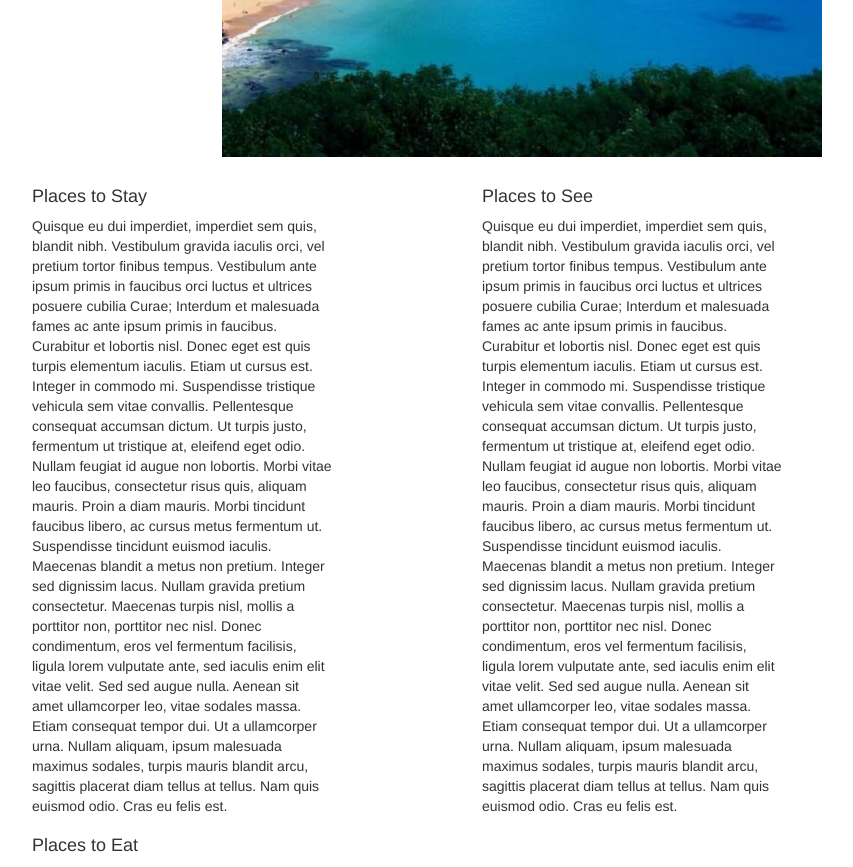
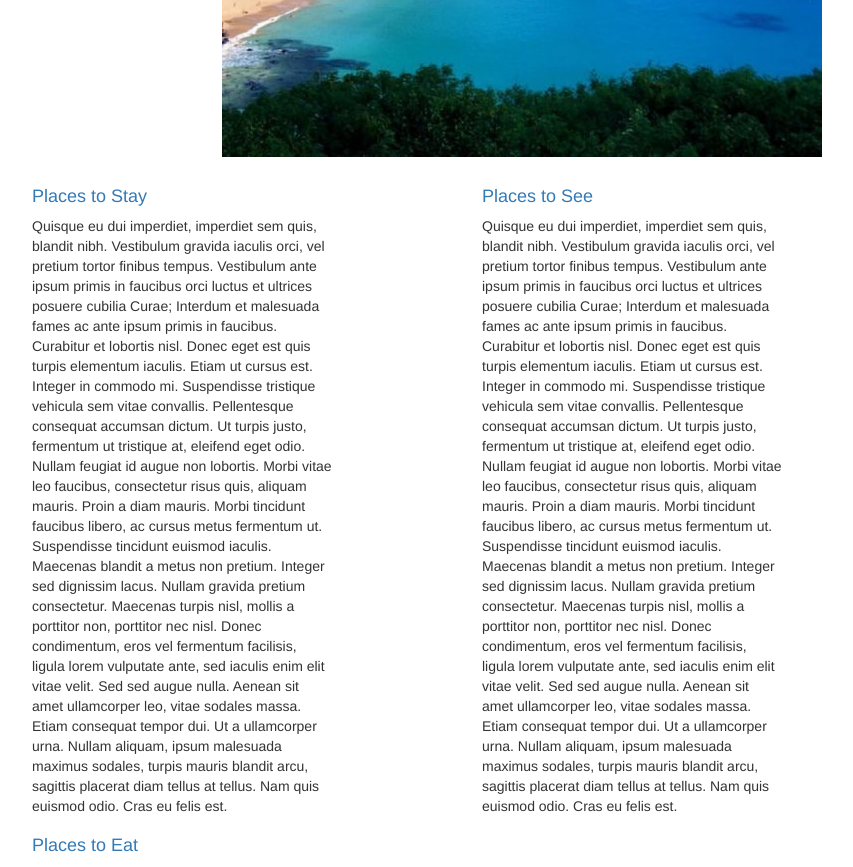
Before and after one commit to glatimer/vacation, a plain HTML site: page vacation/index.html in a window 1280 px wide. Shown: the part 373-1240 px from the top of the page, without its empty margins (118-971 px from the left). Drawn offline with Linux system fonts and the light colour scheme.

Commit message:
Added links.

```diff
--- a/vacation/index.html
+++ b/vacation/index.html
@@ -12,17 +12,17 @@
       <img src="img/hawaii-oceanscape.jpg">
     </div>
     <div class="column">
-      <h4>Places to Stay</h4>
+      <h4><a href="http://www.aloha-hawaii.com/places-to-stay/">Places to Stay</a></h4>
       <p>Quisque eu dui imperdiet, imperdiet sem quis, blandit nibh. Vestibulum gravida iaculis orci, vel pretium tortor finibus tempus. Vestibulum ante ipsum primis in faucibus orci luctus et ultrices posuere cubilia Curae; Interdum et malesuada fames ac ante ipsum primis in faucibus. Curabitur et lobortis nisl. Donec eget est quis turpis elementum iaculis. Etiam ut cursus est. Integer in commodo mi. Suspendisse tristique vehicula sem vitae convallis. Pellentesque consequat accumsan dictum. Ut turpis justo, fermentum ut tristique at, eleifend eget odio. Nullam feugiat id augue non lobortis. Morbi vitae leo faucibus, consectetur risus quis, aliquam mauris. Proin a diam mauris. Morbi tincidunt faucibus libero, ac cursus metus fermentum ut. Suspendisse tincidunt euismod iaculis. Maecenas blandit a metus non pretium. Integer sed dignissim lacus. Nullam gravida pretium consectetur. Maecenas turpis nisl, mollis a porttitor non, porttitor nec nisl. Donec condimentum, eros vel fermentum facilisis, ligula lorem vulputate ante, sed iaculis enim elit vitae velit. Sed sed augue nulla. Aenean sit amet ullamcorper leo, vitae sodales massa. Etiam consequat tempor dui. Ut a ullamcorper urna. Nullam aliquam, ipsum malesuada maximus sodales, turpis mauris blandit arcu, sagittis placerat diam tellus at tellus. Nam quis euismod odio. Cras eu felis est.</p>
     </div>
 
     <div class="column">
-      <h4>Places to See</h4>
+      <h4><a href="http://www.gohawaii.com/en/">Places to See</a></h4>
       <p>Quisque eu dui imperdiet, imperdiet sem quis, blandit nibh. Vestibulum gravida iaculis orci, vel pretium tortor finibus tempus. Vestibulum ante ipsum primis in faucibus orci luctus et ultrices posuere cubilia Curae; Interdum et malesuada fames ac ante ipsum primis in faucibus. Curabitur et lobortis nisl. Donec eget est quis turpis elementum iaculis. Etiam ut cursus est. Integer in commodo mi. Suspendisse tristique vehicula sem vitae convallis. Pellentesque consequat accumsan dictum. Ut turpis justo, fermentum ut tristique at, eleifend eget odio. Nullam feugiat id augue non lobortis. Morbi vitae leo faucibus, consectetur risus quis, aliquam mauris. Proin a diam mauris. Morbi tincidunt faucibus libero, ac cursus metus fermentum ut. Suspendisse tincidunt euismod iaculis. Maecenas blandit a metus non pretium. Integer sed dignissim lacus. Nullam gravida pretium consectetur. Maecenas turpis nisl, mollis a porttitor non, porttitor nec nisl. Donec condimentum, eros vel fermentum facilisis, ligula lorem vulputate ante, sed iaculis enim elit vitae velit. Sed sed augue nulla. Aenean sit amet ullamcorper leo, vitae sodales massa. Etiam consequat tempor dui. Ut a ullamcorper urna. Nullam aliquam, ipsum malesuada maximus sodales, turpis mauris blandit arcu, sagittis placerat diam tellus at tellus. Nam quis euismod odio. Cras eu felis est.</p>
     </div>
 
     <div class="column">
-      <h4>Places to Eat</h4>
+      <h4><a href="http://www.tripadvisor.com/RestaurantsNear-g60982-d146833-Aloha_Tower_Marketplace-Honolulu_Oahu_Hawaii.html">Places to Eat</a></h4>
       <p>Quisque eu dui imperdiet, imperdiet sem quis, blandit nibh. Vestibulum gravida iaculis orci, vel pretium tortor finibus tempus. Vestibulum ante ipsum primis in faucibus orci luctus et ultrices posuere cubilia Curae; Interdum et malesuada fames ac ante ipsum primis in faucibus. Curabitur et lobortis nisl. Donec eget est quis turpis elementum iaculis. Etiam ut cursus est. Integer in commodo mi. Suspendisse tristique vehicula sem vitae convallis. Pellentesque consequat accumsan dictum. Ut turpis justo, fermentum ut tristique at, eleifend eget odio. Nullam feugiat id augue non lobortis. Morbi vitae leo faucibus, consectetur risus quis, aliquam mauris. Proin a diam mauris. Morbi tincidunt faucibus libero, ac cursus metus fermentum ut. Suspendisse tincidunt euismod iaculis. Maecenas blandit a metus non pretium. Integer sed dignissim lacus. Nullam gravida pretium consectetur. Maecenas turpis nisl, mollis a porttitor non, porttitor nec nisl. Donec condimentum, eros vel fermentum facilisis, ligula lorem vulputate ante, sed iaculis enim elit vitae velit. Sed sed augue nulla. Aenean sit amet ullamcorper leo, vitae sodales massa. Etiam consequat tempor dui. Ut a ullamcorper urna. Nullam aliquam, ipsum malesuada maximus sodales, turpis mauris blandit arcu, sagittis placerat diam tellus at tellus. Nam quis euismod odio. Cras eu felis est.</p>
     </div>
 
```
